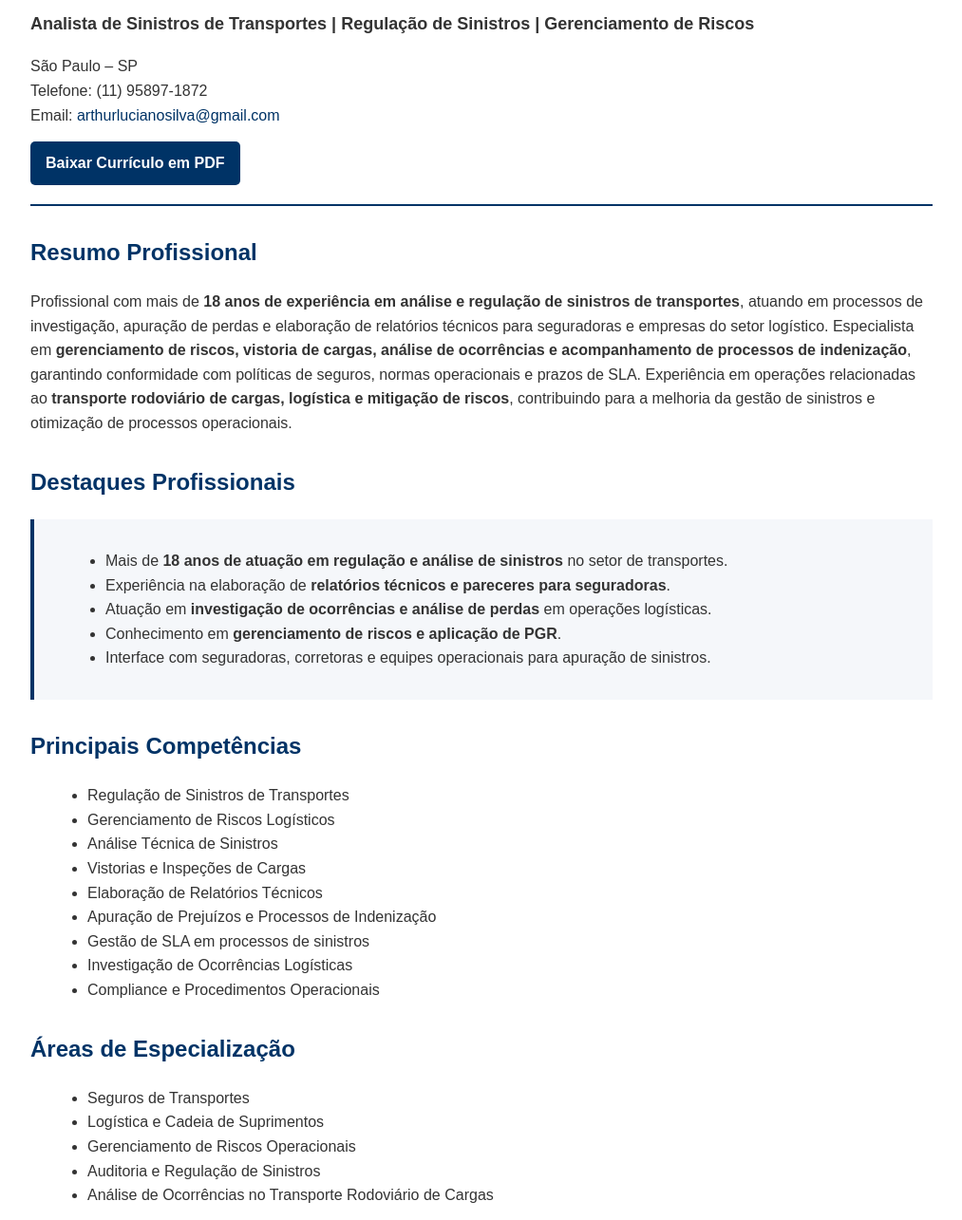
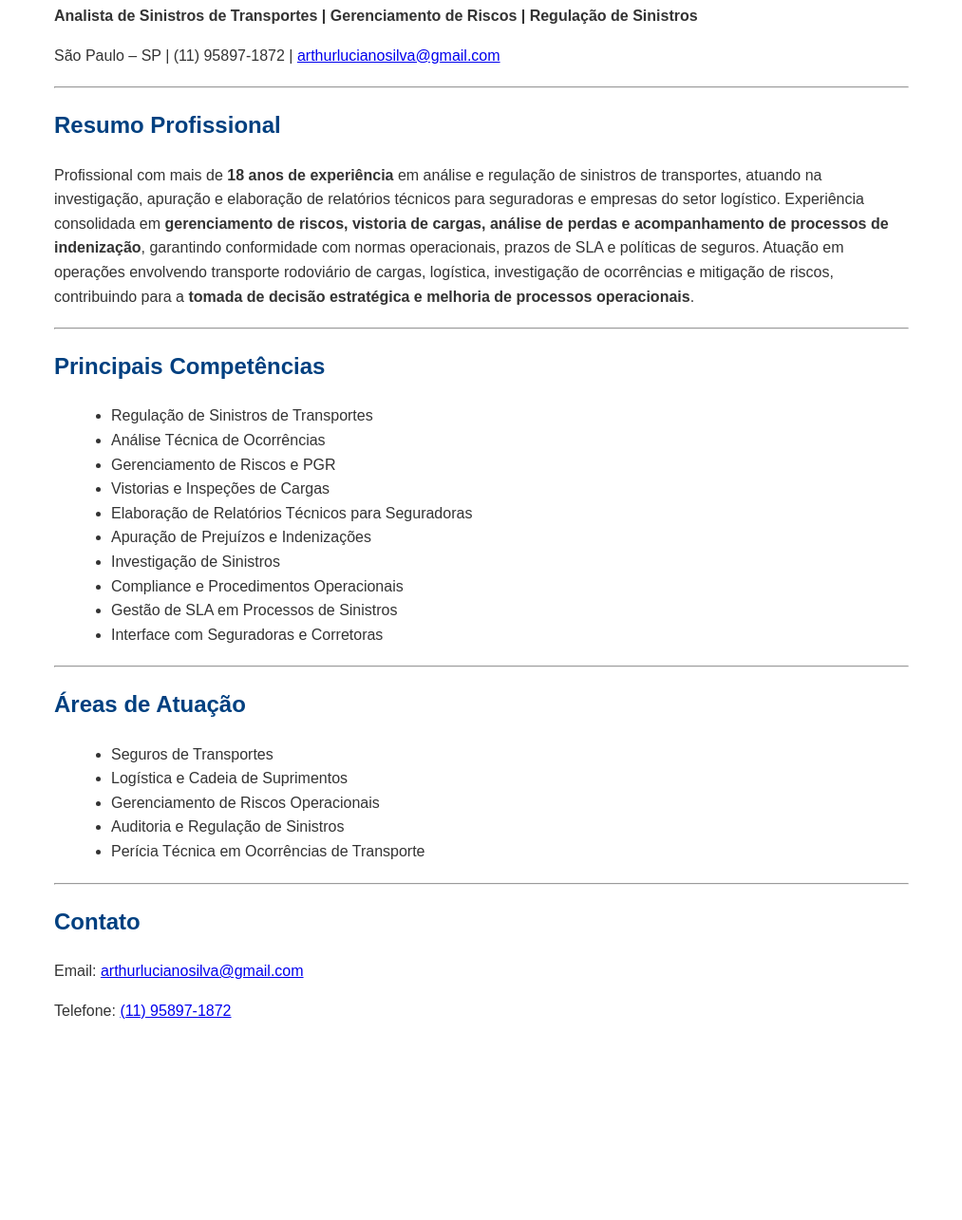
Before and after one commit to apduartte/ArthurLuciano.github.io, a plain HTML site: page index.html in a window 1280 px wide. Shown: the part 110-1395 px from the top of the page at 95% size, without its empty margins (133-1146 px from the left). After the commit the page ends 1223 px from the top, so only its background shows below. Drawn offline with Linux system fonts and the light colour scheme.

Commit message:
Revise index.html for content and style enhancements
Updated meta tags, styles, and content for improved clarity and professionalism.

```diff
--- a/index.html
+++ b/index.html
@@ -1,220 +1,73 @@
 <!DOCTYPE html>
 <html lang="pt-BR">
 <head>
-
   <meta charset="UTF-8">
   <meta name="viewport" content="width=device-width, initial-scale=1.0">
-
-<title>Arthur Luciano Silva | Analista de Sinistros de Transportes | Gestão de Riscos</title>
-
-<meta name="description" content="Currículo profissional de Arthur Luciano Silva, especialista em análise e regulação de sinistros de transportes, gerenciamento de riscos logísticos, vistoria de cargas e elaboração de relatórios técnicos para seguradoras.">
-
-<meta name="keywords" content="Analista de Sinistros, Sinistros de Transportes, Regulação de Sinistros, Seguros de Transporte, Gerenciamento de Riscos, Vistorias de Cargas, Indenização, PGR, Logística, Relatórios Técnicos">
-
+  <title>Arthur Luciano Silva | Analista de Sinistros de Transportes</title>
+  <meta name="description" content="Currículo de Arthur Luciano Silva, Analista de Sinistros de Transportes com mais de 18 anos de experiência em regulação de sinistros, gerenciamento de riscos e elaboração de relatórios técnicos para seguradoras e empresas de logística.">
+  <meta name="keywords" content="Analista de Sinistros, Transportes, Gerenciamento de Riscos, Regulação de Sinistros, PGR, Vistorias, Relatórios Técnicos, SLA, Seguros, Logística">
   <style>
-
-body{
-font-family: Arial, Helvetica, sans-serif;
-margin:auto;
-max-width:950px;
-padding:30px;
-line-height:1.6;
-color:#333;
-}
-
-header{
-border-bottom:2px solid #003366;
-padding-bottom:20px;
-margin-bottom:30px;
-}
-
-h1{
-color:#003366;
-margin-bottom:5px;
-}
-
-h2{
-color:#003366;
-margin-top:30px;
-}
-
-h3{
-margin-bottom:5px;
-}
-
-.tagline{
-font-weight:bold;
-font-size:18px;
-}
-
-.contact{
-margin-top:10px;
-}
-
-.contact a{
-color:#003366;
-text-decoration:none;
-}
-
-.btn{
-display:inline-block;
-margin-top:15px;
-padding:10px 16px;
-background:#003366;
-color:white;
-border-radius:5px;
-text-decoration:none;
-font-weight:bold;
-}
-
-.btn:hover{
-background:#0055aa;
-}
-
-.section{
-margin-top:25px;
-}
-
-ul{
-margin-left:20px;
-}
-
-.highlight{
-background:#f5f7fa;
-padding:15px;
-border-left:4px solid #003366;
-}
-
+    body {font-family: Arial, sans-serif; max-width: 900px; margin: auto; line-height: 1.6; color: #333; padding: 20px;}
+    h1, h2, h3 {color: #004080;}
+    ul {margin-left: 20px;}
+    hr {margin: 20px 0;}
   </style>
-
 </head>
-
 <body>
 
   <header>
-
     <h1>Arthur Luciano Silva</h1>
-
-<p class="tagline">
-Analista de Sinistros de Transportes | Regulação de Sinistros | Gerenciamento de Riscos
-</p>
-
-<div class="contact">
-
-São Paulo – SP
-<br>
-Telefone: (11) 95897-1872
-<br>
-Email: <a href="mailto:arthurlucianosilva@gmail.com">arthurlucianosilva@gmail.com</a>
-
-</div>
-
-<a class="btn" href="curriculo_arthur_luciano_silva.pdf" target="_blank">Baixar Currículo em PDF</a>
-
+    <p><strong>Analista de Sinistros de Transportes | Gerenciamento de Riscos | Regulação de Sinistros</strong></p>
+    <p>São Paulo – SP | (11) 95897-1872 | <a href="mailto:arthurlucianosilva@gmail.com">arthurlucianosilva@gmail.com</a></p>
   </header>
 
+  <hr>
 
-<section class="section">
-
+  <section>
     <h2>Resumo Profissional</h2>
-
     <p>
-
-Profissional com mais de <strong>18 anos de experiência em análise e regulação de sinistros de transportes</strong>, atuando em processos de investigação, apuração de perdas e elaboração de relatórios técnicos para seguradoras e empresas do setor logístico.
-
-Especialista em <strong>gerenciamento de riscos, vistoria de cargas, análise de ocorrências e acompanhamento de processos de indenização</strong>, garantindo conformidade com políticas de seguros, normas operacionais e prazos de SLA.
-
-Experiência em operações relacionadas ao <strong>transporte rodoviário de cargas, logística e mitigação de riscos</strong>, contribuindo para a melhoria da gestão de sinistros e otimização de processos operacionais.
-
+      Profissional com mais de <strong>18 anos de experiência</strong> em análise e regulação de sinistros de transportes, atuando na investigação, apuração e elaboração de relatórios técnicos para seguradoras e empresas do setor logístico. Experiência consolidada em <strong>gerenciamento de riscos, vistoria de cargas, análise de perdas e acompanhamento de processos de indenização</strong>, garantindo conformidade com normas operacionais, prazos de SLA e políticas de seguros. Atuação em operações envolvendo transporte rodoviário de cargas, logística, investigação de ocorrências e mitigação de riscos, contribuindo para a <strong>tomada de decisão estratégica e melhoria de processos operacionais</strong>.
     </p>
-
   </section>
 
+  <hr>
 
-<section class="section">
-
-<h2>Destaques Profissionais</h2>
-
-<div class="highlight">
-
+  <section>
+    <h2>Principais Competências</h2>
     <ul>
-
-<li>Mais de <strong>18 anos de atuação em regulação e análise de sinistros</strong> no setor de transportes.</li>
-
-<li>Experiência na elaboração de <strong>relatórios técnicos e pareceres para seguradoras</strong>.</li>
-
-<li>Atuação em <strong>investigação de ocorrências e análise de perdas</strong> em operações logísticas.</li>
-
-<li>Conhecimento em <strong>gerenciamento de riscos e aplicação de PGR</strong>.</li>
-
-<li>Interface com seguradoras, corretoras e equipes operacionais para apuração de sinistros.</li>
-
+      <li>Regulação de Sinistros de Transportes</li>
+      <li>Análise Técnica de Ocorrências</li>
+      <li>Gerenciamento de Riscos e PGR</li>
+      <li>Vistorias e Inspeções de Cargas</li>
+      <li>Elaboração de Relatórios Técnicos para Seguradoras</li>
+      <li>Apuração de Prejuízos e Indenizações</li>
+      <li>Investigação de Sinistros</li>
+      <li>Compliance e Procedimentos Operacionais</li>
+      <li>Gestão de SLA em Processos de Sinistros</li>
+      <li>Interface com Seguradoras e Corretoras</li>
     </ul>
-
-</div>
-
   </section>
 
+  <hr>
 
-<section class="section">
-
-<h2>Principais Competências</h2>
-
+  <section>
+    <h2>Áreas de Atuação</h2>
     <ul>
-
-<li>Regulação de Sinistros de Transportes</li>
-<li>Gerenciamento de Riscos Logísticos</li>
-<li>Análise Técnica de Sinistros</li>
-<li>Vistorias e Inspeções de Cargas</li>
-<li>Elaboração de Relatórios Técnicos</li>
-<li>Apuração de Prejuízos e Processos de Indenização</li>
-<li>Gestão de SLA em processos de sinistros</li>
-<li>Investigação de Ocorrências Logísticas</li>
-<li>Compliance e Procedimentos Operacionais</li>
-
-</ul>
-
-</section>
-
-
-<section class="section">
-
-<h2>Áreas de Especialização</h2>
-
-<ul>
-
       <li>Seguros de Transportes</li>
       <li>Logística e Cadeia de Suprimentos</li>
       <li>Gerenciamento de Riscos Operacionais</li>
       <li>Auditoria e Regulação de Sinistros</li>
-<li>Análise de Ocorrências no Transporte Rodoviário de Cargas</li>
-
+      <li>Perícia Técnica em Ocorrências de Transporte</li>
     </ul>
-
   </section>
 
+  <hr>
 
-<section class="section">
-
+  <section>
     <h2>Contato</h2>
-
-<p>
-
-Email: arthurlucianosilva@gmail.com
-<br>
-Telefone: (11) 95897-1872
-
-</p>
-
+    <p>Email: <a href="mailto:arthurlucianosilva@gmail.com">arthurlucianosilva@gmail.com</a></p>
+    <p>Telefone: <a href="tel:+5511958971872">(11) 95897-1872</a></p>
   </section>
-
-
-<footer style="margin-top:40px; font-size:14px; color:#666;">
-
-© 2026 Arthur Luciano Silva – Currículo Profissional
-Especialista em Sinistros de Transportes e Gerenciamento de Riscos
-
-</footer>
 
 </body>
 </html>
```
Lines whose indentation alone changed are shown as unchanged.
